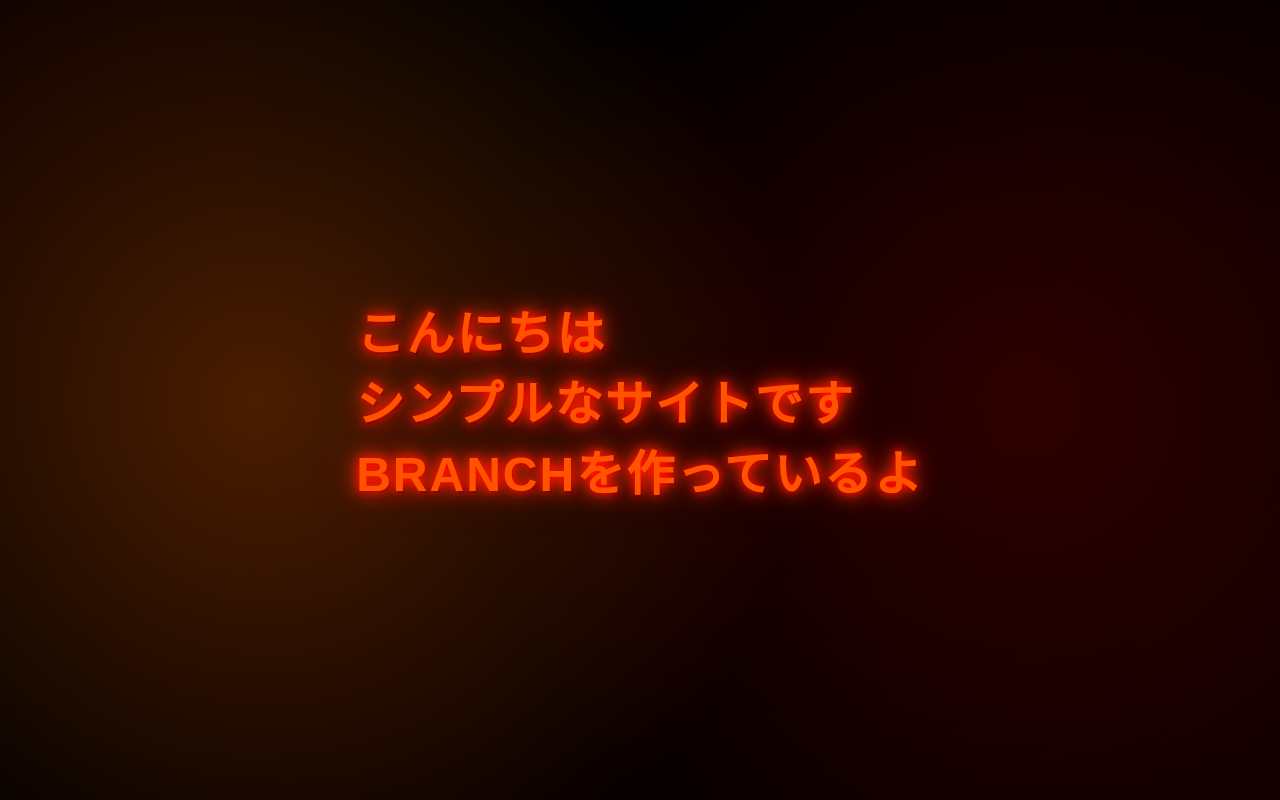
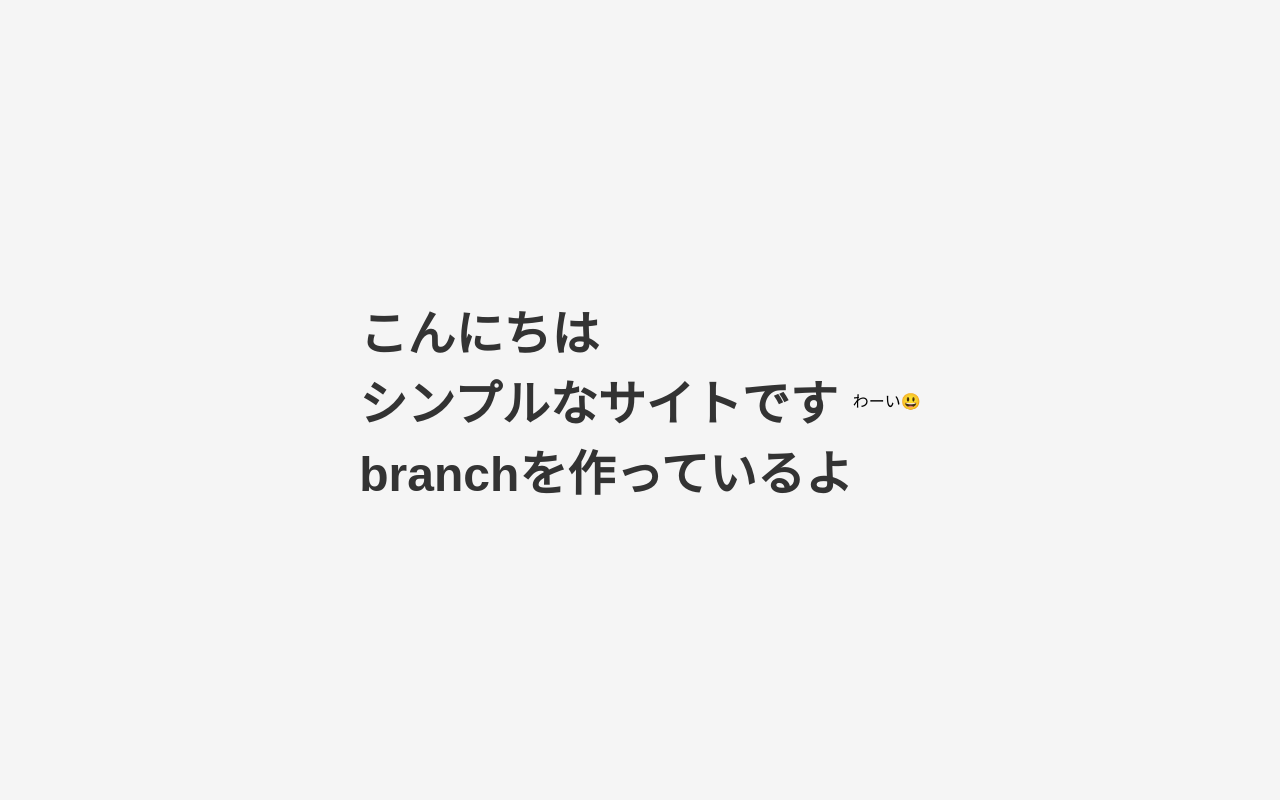
Before and after one commit to taktt764-stack/20251124day21_sunabaco, a plain HTML site: page index.html in a window 1280 px wide. Drawn offline with Linux system fonts and the light colour scheme.

Commit message:
出戻り２
わーいを残しつつ、シンプルなデザインに戻します

```diff
--- a/index.html
+++ b/index.html
@@ -7,5 +7,6 @@
 </head>
 <body>
   <h1>こんにちは</br>シンプルなサイトです</br>branchを作っているよ</h1>
+<p>わーい😃</p>
 </body>
 </html>
--- a/style.css
+++ b/style.css
@@ -1,4 +1,4 @@
-/* 終末のデザイン */
+/* 画面の真ん中に文字を表示する例 */
 body {
   margin: 0;
   height: 100vh;
@@ -6,53 +6,15 @@ body {
   justify-content: center;
   align-items: center;
   font-family: "Hiragino Kaku Gothic ProN", "Yu Gothic", sans-serif;
-  background: linear-gradient(135deg, #1a0000, #330000, #000000, #1a0000);
-  background-size: 400% 400%;
-  animation: apocalypse 10s ease infinite;
-  overflow: hidden;
-  position: relative;
-}
-
-/* 炎の背景エフェクト */
-body::before {
-  content: '';
-  position: absolute;
-  top: 0;
-  left: 0;
-  width: 100%;
-  height: 100%;
-  background:
-    radial-gradient(circle at 20% 50%, rgba(255, 100, 0, 0.3) 0%, transparent 50%),
-    radial-gradient(circle at 80% 50%, rgba(200, 0, 0, 0.2) 0%, transparent 50%);
-  animation: flicker 0.15s infinite;
-  pointer-events: none;
-}
-
-@keyframes apocalypse {
-  0% { background-position: 0% 50%; }
-  50% { background-position: 100% 50%; }
-  100% { background-position: 0% 50%; }
-}
-
-@keyframes flicker {
-  0%, 100% { opacity: 0.8; }
-  50% { opacity: 1; }
+  background-color: #f5f5f5;
 }
 
 h1 {
   font-size: 48px;
-  color: #ff4500;
-  text-shadow:
-    0 0 10px #ff0000,
-    0 0 20px #ff4500,
-    0 0 40px #8b0000,
-    2px 2px 0px #000,
-    4px 4px 10px rgba(0, 0, 0, 0.8);
-  animation: shake 0.5s infinite;
-  letter-spacing: 2px;
-  font-weight: bold;
-  position: relative;
-  z-index: 1;
-  text-transform: uppercase;
-  filter: brightness(1.2);
+  color: #333;
 }
+
+h2 {
+  font-size: 32px;
+  color: #333;
+}
```
